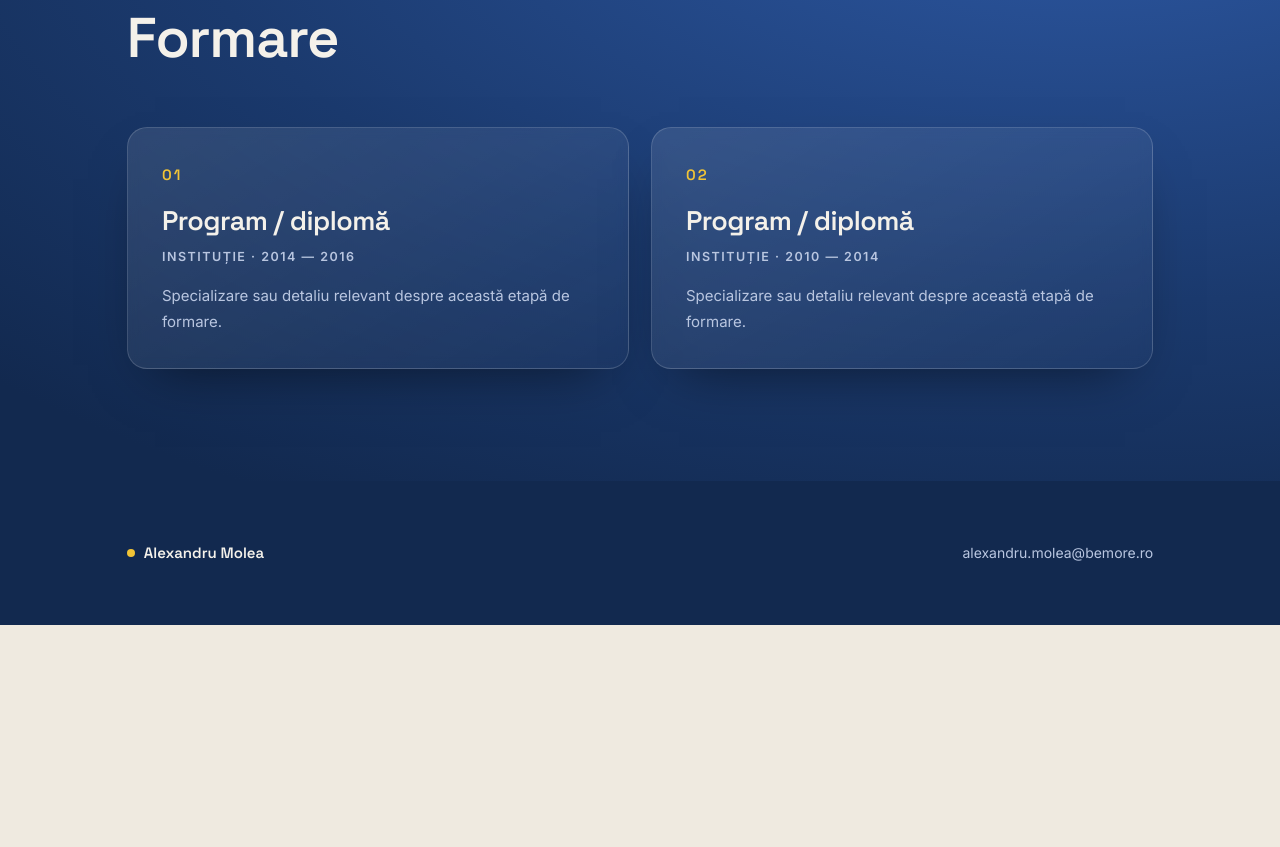
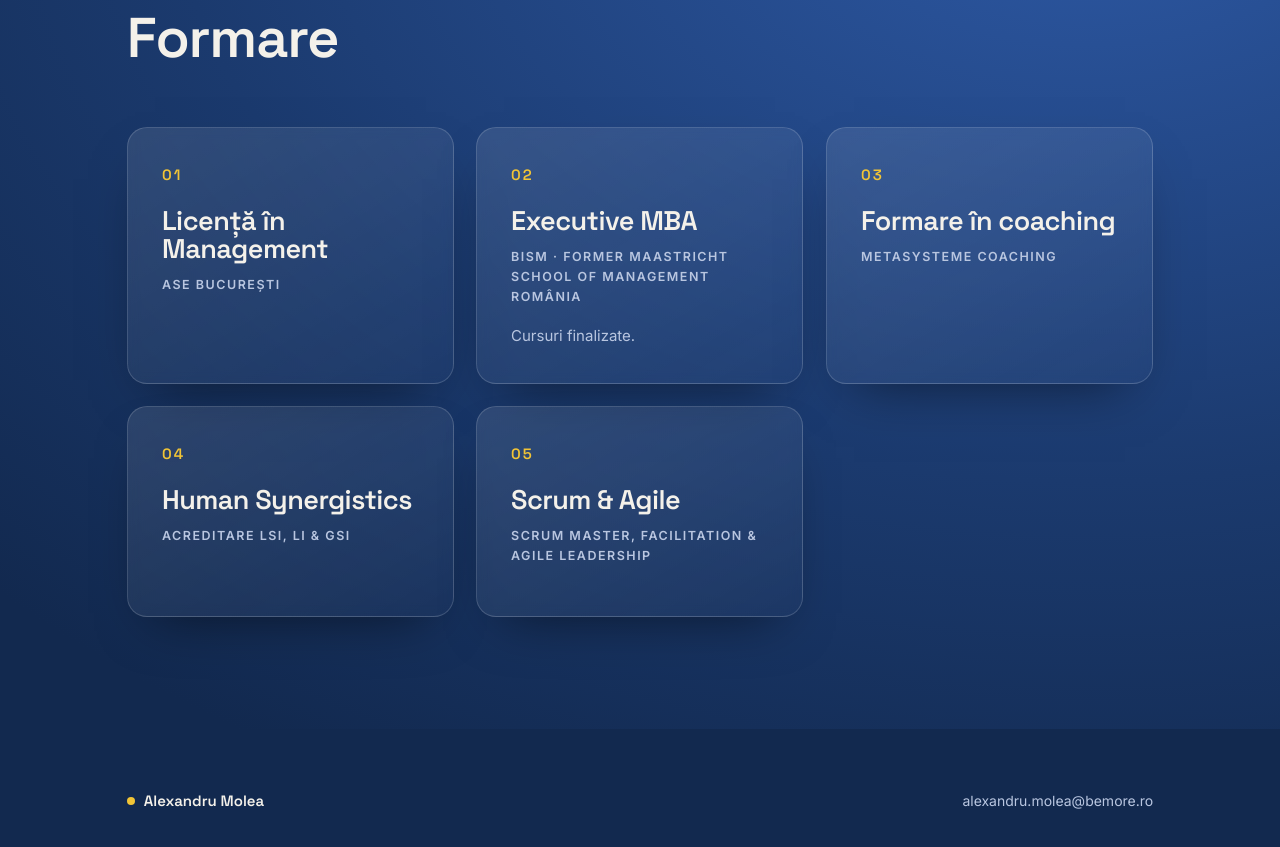
Before and after one commit to alexandrumolea/home, a plain HTML site: page index.html in a window 1280 px wide. Shown: the part 2900-3747 px from the top of the page. Before the commit the page ends 3525 px from the top, so only its background shows below. Drawn offline with Linux system fonts and the light colour scheme.

Commit message:
Educație: 5 intrări reale (ASE, EMBA BiSM, Metasysteme, Human Synergistics, Scrum & Agile)
Co-Authored-By: Claude Opus 4.8 <noreply@anthropic.com>

```diff
--- a/index.html
+++ b/index.html
@@ -341,20 +341,37 @@
     <div class="section-head">
       <h2>Formare</h2>
     </div>
-    <div class="cards two">
+    <div class="cards three">
       <article class="card" data-tilt>
         <span class="glow"></span>
         <div class="num">01</div>
-        <h3>Program / diplomă</h3>
-        <div class="meta">Instituție · 2014 — 2016</div>
-        <p class="desc">Specializare sau detaliu relevant despre această etapă de formare.</p>
+        <h3>Licență în Management</h3>
+        <div class="meta">ASE București</div>
       </article>
       <article class="card" data-tilt>
         <span class="glow"></span>
         <div class="num">02</div>
-        <h3>Program / diplomă</h3>
-        <div class="meta">Instituție · 2010 — 2014</div>
-        <p class="desc">Specializare sau detaliu relevant despre această etapă de formare.</p>
+        <h3>Executive MBA</h3>
+        <div class="meta">BiSM · former Maastricht School of Management România</div>
+        <p class="desc">Cursuri finalizate.</p>
+      </article>
+      <article class="card" data-tilt>
+        <span class="glow"></span>
+        <div class="num">03</div>
+        <h3>Formare în coaching</h3>
+        <div class="meta">Metasysteme Coaching</div>
+      </article>
+      <article class="card" data-tilt>
+        <span class="glow"></span>
+        <div class="num">04</div>
+        <h3>Human Synergistics</h3>
+        <div class="meta">Acreditare LSI, LI &amp; GSI</div>
+      </article>
+      <article class="card" data-tilt>
+        <span class="glow"></span>
+        <div class="num">05</div>
+        <h3>Scrum &amp; Agile</h3>
+        <div class="meta">Scrum Master, Facilitation &amp; Agile Leadership</div>
       </article>
     </div>
   </div>
```
